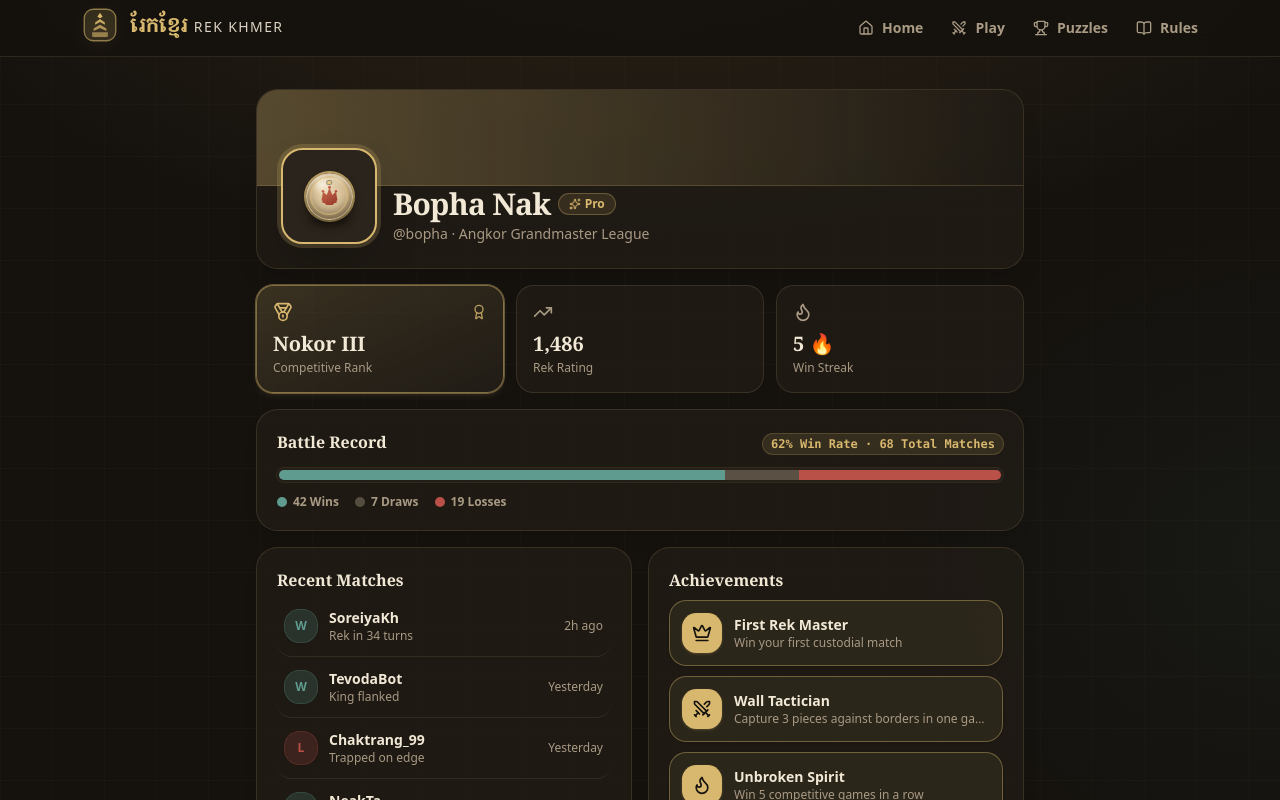
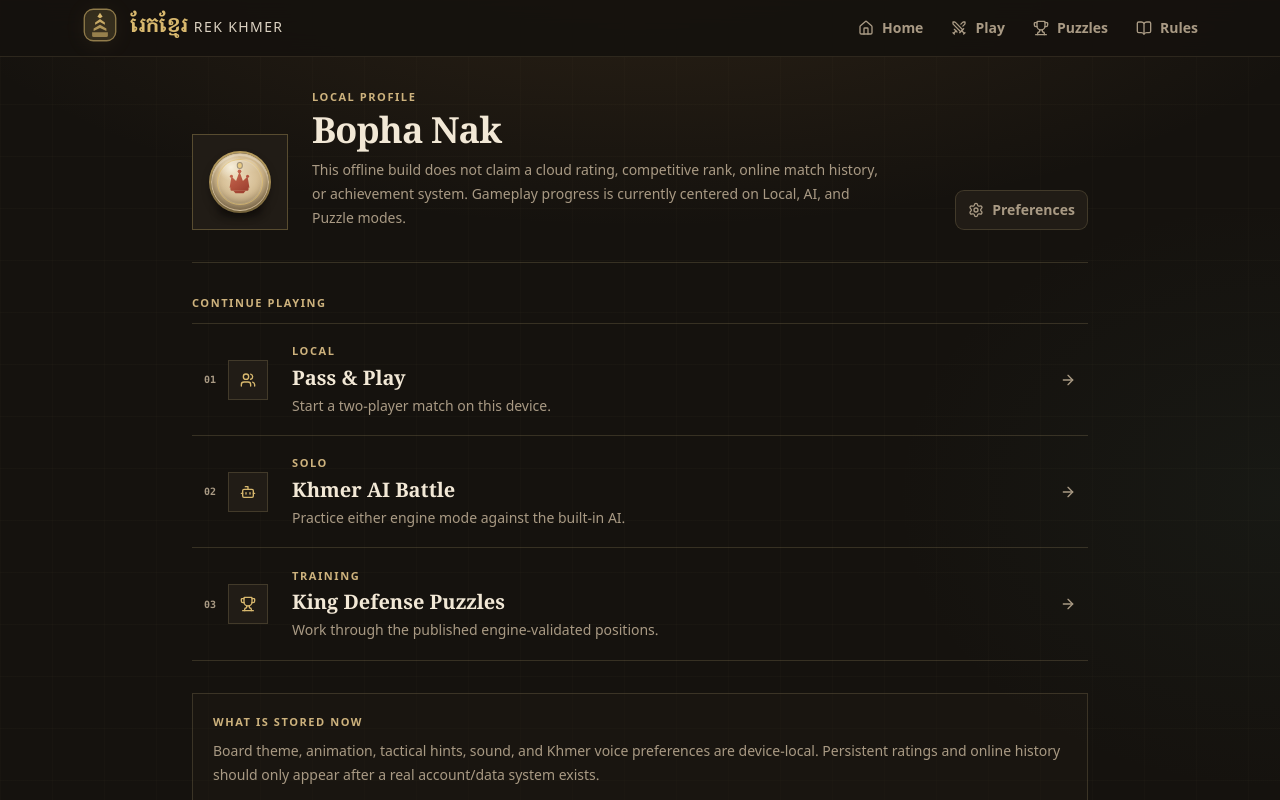
Before and after one commit to machxanht/Rek-Khmer-Chess, a Next.js app: page /profile in a window 1280 px wide. Shown: the top 800 px of the page. Built offline with nearby package versions, Linux system fonts and the light colour scheme.

Commit message:
design: replace fabricated profile stats with honest local profile

```diff
--- a/components/profile/profile-view.tsx
+++ b/components/profile/profile-view.tsx
@@ -1,168 +1,90 @@
-"use client"
+'use client'
 
-import { PieceToken } from "@/components/game/piece-token"
-import { Trophy, Flame, Crown, Swords, TrendingUp, Medal, Sparkles, Award } from "lucide-react"
+import Link from 'next/link'
+import { ArrowRight, Bot, Settings, Trophy, Users } from 'lucide-react'
+import { PieceToken } from '@/components/game/piece-token'
 
-const stats = [
-  { label: "Competitive Rank", value: "Nokor III", icon: Medal, tone: "gold" as const },
-  { label: "Rek Rating", value: "1,486", icon: TrendingUp, tone: "plain" as const },
-  { label: "Win Streak", value: "5 🔥", icon: Flame, tone: "plain" as const },
-]
-
-const record = { wins: 42, losses: 19, draws: 7 }
-const totalGames = record.wins + record.losses + record.draws
-const winRate = Math.round((record.wins / totalGames) * 100)
-
-const history = [
-  { opponent: "SoreiyaKh", result: "win" as const, reason: "Rek in 34 turns", when: "2h ago" },
-  { opponent: "TevodaBot", result: "win" as const, reason: "King flanked", when: "Yesterday" },
-  { opponent: "Chaktrang_99", result: "loss" as const, reason: "Trapped on edge", when: "Yesterday" },
-  { opponent: "NeakTa", result: "win" as const, reason: "Resignation", when: "2d ago" },
-  { opponent: "Apsara_Q", result: "draw" as const, reason: "Stalemate hold", when: "3d ago" },
-]
-
-const achievements = [
-  { label: "First Rek Master", desc: "Win your first custodial match", earned: true, icon: Crown },
-  { label: "Wall Tactician", desc: "Capture 3 pieces against borders in one game", earned: true, icon: Swords },
-  { label: "Unbroken Spirit", desc: "Win 5 competitive games in a row", earned: true, icon: Flame },
-  { label: "Grand Nokor Champion", desc: "Reach 1,800 master rating", earned: false, icon: Trophy },
-]
+const QUICK_LINKS = [
+  {
+    href: '/play/local',
+    icon: Users,
+    eyebrow: 'Local',
+    title: 'Pass & Play',
+    body: 'Start a two-player match on this device.',
+  },
+  {
+    href: '/play/ai',
+    icon: Bot,
+    eyebrow: 'Solo',
+    title: 'Khmer AI Battle',
+    body: 'Practice either engine mode against the built-in AI.',
+  },
+  {
+    href: '/play/puzzle',
+    icon: Trophy,
+    eyebrow: 'Training',
+    title: 'King Defense Puzzles',
+    body: 'Work through the published engine-validated positions.',
+  },
+] as const
 
 export function ProfileView() {
   return (
-    <div className="mx-auto max-w-3xl animate-fade-rise">
-      {/* header card */}
-      <section className="relative overflow-hidden rounded-3xl border border-border/80 bg-card/80 backdrop-blur-md shadow-xl">
-        <div className="h-24 w-full bg-gradient-to-r from-gold/30 via-gold/15 to-transparent border-b border-gold/20" />
-        <div className="flex flex-col items-start gap-4 px-6 pb-6 sm:flex-row sm:items-end">
-          <div className="-mt-12 flex size-24 items-center justify-center rounded-3xl border-2 border-gold bg-secondary shadow-2xl ring-4 ring-gold/20">
-            <div className="size-16 flex items-center justify-center">
-              <PieceToken piece={{ player: "you", king: true, id: "avatar" }} size="board" />
-            </div>
-          </div>
-          <div className="flex-1">
-            <div className="flex items-center gap-2">
-              <h1 className="font-display text-2xl sm:text-3xl font-extrabold tracking-tight text-foreground">Bopha Nak</h1>
-              <span className="inline-flex items-center gap-1 rounded-full bg-gold-soft px-2.5 py-0.5 text-xs font-bold text-gold ring-1 ring-gold/40">
-                <Sparkles className="size-3" />
-                Pro
-              </span>
-            </div>
-            <p className="text-xs sm:text-sm text-muted-foreground mt-0.5">@bopha · Angkor Grandmaster League</p>
-          </div>
+    <div className="mx-auto max-w-4xl animate-fade-rise">
+      <header className="grid gap-6 border-b border-border pb-8 sm:grid-cols-[auto_1fr_auto] sm:items-end">
+        <div className="flex size-20 items-center justify-center border border-gold/30 bg-card p-2 sm:size-24">
+          <PieceToken piece={{ player: 'you', king: true, id: 'local-profile' }} size="board" />
+        </div>
+
+        <div>
+          <p className="rk-eyebrow">Local profile</p>
+          <h1 className="mt-1 font-display text-4xl font-semibold tracking-tight text-foreground">Bopha Nak</h1>
+          <p className="mt-2 max-w-xl text-sm leading-6 text-muted-foreground">
+            This offline build does not claim a cloud rating, competitive rank, online match history, or achievement system. Gameplay progress is currently centered on Local, AI, and Puzzle modes.
+          </p>
+        </div>
+
+        <Link
+          href="/settings"
+          className="inline-flex h-10 w-fit items-center gap-2 rounded-md border border-border bg-card px-3 text-sm font-semibold text-muted-foreground outline-none transition-colors hover:bg-accent hover:text-foreground focus-visible:ring-2 focus-visible:ring-gold/70"
+        >
+          <Settings className="size-4" />
+          Preferences
+        </Link>
+      </header>
+
+      <section className="py-8">
+        <p className="rk-eyebrow">Continue playing</p>
+        <div className="mt-3 divide-y divide-border border-y border-border">
+          {QUICK_LINKS.map((item, index) => (
+            <Link
+              key={item.href}
+              href={item.href}
+              className="group grid min-h-[112px] grid-cols-[auto_1fr_auto] items-center gap-4 py-4 outline-none transition-colors hover:bg-card/32 focus-visible:bg-card/42 sm:gap-6 sm:px-3"
+            >
+              <div className="flex items-center gap-3">
+                <span className="font-mono text-[10px] font-black text-muted-foreground">0{index + 1}</span>
+                <span className="flex size-10 items-center justify-center border border-border bg-card text-gold">
+                  <item.icon className="size-4" />
+                </span>
+              </div>
+              <div className="min-w-0">
+                <p className="rk-eyebrow">{item.eyebrow}</p>
+                <h2 className="mt-1 font-display text-xl font-semibold text-foreground transition-colors group-hover:text-gold">{item.title}</h2>
+                <p className="mt-1 text-sm text-muted-foreground">{item.body}</p>
+              </div>
+              <ArrowRight className="size-4 text-muted-foreground transition-all group-hover:translate-x-1 group-hover:text-gold" />
+            </Link>
+          ))}
         </div>
       </section>
 
-      {/* stats */}
-      <div className="mt-4 grid grid-cols-3 gap-3">
-        {stats.map((s) => (
-          <div
-            key={s.label}
-            className={
-              "rounded-2xl border p-4 backdrop-blur-sm transition-all duration-200 hover:-translate-y-0.5 " +
-              (s.tone === "gold"
-                ? "border-gold/50 bg-gradient-to-br from-gold/20 to-card shadow-md shadow-gold/10 ring-1 ring-gold/40"
-                : "border-border/80 bg-card/80")
-            }
-          >
-            <div className="flex items-center justify-between">
-              <s.icon className={"size-5 " + (s.tone === "gold" ? "text-gold" : "text-muted-foreground")} />
-              {s.tone === "gold" && <Award className="size-4 text-gold animate-pulse" />}
-            </div>
-            <p className="mt-2 font-display text-xl font-extrabold text-foreground">{s.value}</p>
-            <p className="text-xs font-medium text-muted-foreground mt-0.5">{s.label}</p>
-          </div>
-        ))}
-      </div>
-
-      {/* record bar */}
-      <section className="mt-4 rounded-3xl border border-border/80 bg-card/80 p-5 backdrop-blur-md shadow-lg">
-        <div className="flex items-baseline justify-between">
-          <h2 className="font-display text-base font-bold text-foreground">Battle Record</h2>
-          <span className="font-mono text-xs font-semibold text-gold bg-gold-soft px-2 py-0.5 rounded-full ring-1 ring-gold/30">
-            {winRate}% Win Rate · {totalGames} Total Matches
-          </span>
-        </div>
-        <div className="mt-3.5 flex h-3.5 overflow-hidden rounded-full bg-secondary/80 p-0.5 ring-1 ring-border/50">
-          <div className="bg-opp rounded-l-full shadow-sm" style={{ width: `${(record.wins / totalGames) * 100}%` }} />
-          <div className="bg-muted-foreground/40" style={{ width: `${(record.draws / totalGames) * 100}%` }} />
-          <div className="bg-destructive rounded-r-full" style={{ width: `${(record.losses / totalGames) * 100}%` }} />
-        </div>
-        <div className="mt-3 flex gap-4 text-xs font-semibold">
-          <Legend swatch="bg-opp" label={`${record.wins} Wins`} />
-          <Legend swatch="bg-muted-foreground/40" label={`${record.draws} Draws`} />
-          <Legend swatch="bg-destructive" label={`${record.losses} Losses`} />
-        </div>
-      </section>
-
-      {/* history + achievements */}
-      <div className="mt-4 grid gap-4 md:grid-cols-2">
-        <section className="rounded-3xl border border-border/80 bg-card/80 p-5 backdrop-blur-md shadow-lg">
-          <h2 className="font-display text-base font-bold text-foreground mb-1">Recent Matches</h2>
-          <ul className="divide-y divide-border/60">
-            {history.map((m, i) => (
-              <li key={i} className="flex items-center gap-3 py-3 transition-colors hover:bg-accent/40 rounded-xl px-2">
-                <span
-                  className={
-                    "flex size-8 shrink-0 items-center justify-center rounded-xl text-xs font-bold uppercase ring-1 shadow-sm " +
-                    (m.result === "win"
-                      ? "bg-opp/20 text-opp ring-opp/40"
-                      : m.result === "loss"
-                        ? "bg-destructive/20 text-destructive ring-destructive/40"
-                        : "bg-secondary text-muted-foreground ring-border")
-                  }
-                >
-                  {m.result === "win" ? "W" : m.result === "loss" ? "L" : "D"}
-                </span>
-                <div className="min-w-0 flex-1">
-                  <p className="truncate text-sm font-bold text-foreground">{m.opponent}</p>
-                  <p className="truncate text-xs text-muted-foreground">{m.reason}</p>
-                </div>
-                <span className="shrink-0 text-xs font-medium text-muted-foreground">{m.when}</span>
-              </li>
-            ))}
-          </ul>
-        </section>
-
-        <section className="rounded-3xl border border-border/80 bg-card/80 p-5 backdrop-blur-md shadow-lg">
-          <h2 className="font-display text-base font-bold text-foreground mb-1">Achievements</h2>
-          <ul className="space-y-2.5 mt-2">
-            {achievements.map((a) => (
-              <li
-                key={a.label}
-                className={
-                  "flex items-center gap-3 rounded-2xl border p-3 transition-all duration-200 " +
-                  (a.earned
-                    ? "border-gold/40 bg-gold/[0.08] shadow-sm hover:border-gold"
-                    : "border-border/60 bg-background/30 opacity-55")
-                }
-              >
-                <span
-                  className={
-                    "flex size-10 shrink-0 items-center justify-center rounded-xl shadow-sm " +
-                    (a.earned ? "bg-gold text-background font-bold shadow-gold/20" : "bg-secondary text-muted-foreground")
-                  }
-                >
-                  <a.icon className="size-5" />
-                </span>
-                <div className="min-w-0">
-                  <p className="text-sm font-bold text-foreground">{a.label}</p>
-                  <p className="truncate text-xs text-muted-foreground">{a.desc}</p>
-                </div>
-              </li>
-            ))}
-          </ul>
-        </section>
-      </div>
+      <aside className="border border-border bg-card/40 p-4 sm:p-5">
+        <p className="rk-eyebrow">What is stored now</p>
+        <p className="mt-2 text-sm leading-6 text-muted-foreground">
+          Board theme, animation, tactical hints, sound, and Khmer voice preferences are device-local. Persistent ratings and online history should only appear after a real account/data system exists.
+        </p>
+      </aside>
     </div>
   )
 }
-
-function Legend({ swatch, label }: { swatch: string; label: string }) {
-  return (
-    <span className="flex items-center gap-1.5 text-muted-foreground">
-      <span className={"size-2.5 rounded-full " + swatch} />
-      {label}
-    </span>
-  )
-}
```
